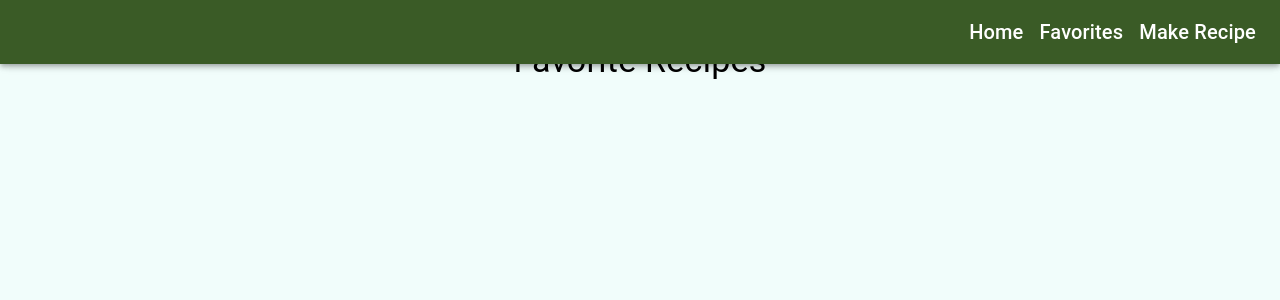
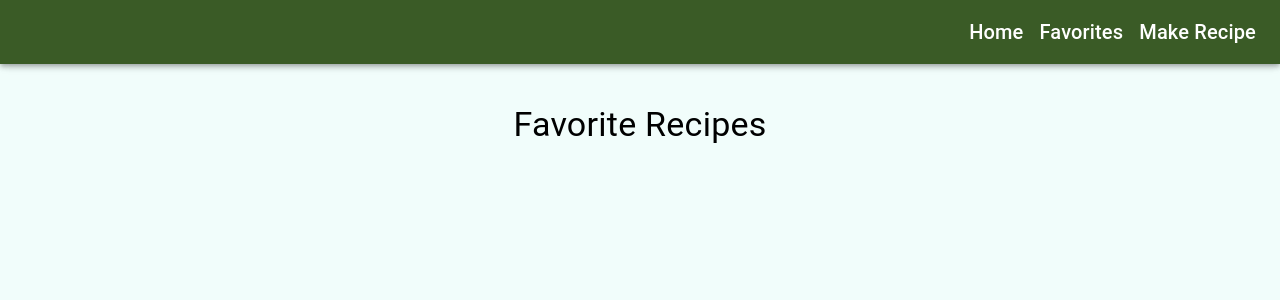
Before and after one commit to vknanavati/Recipe-App, a React (Create React App) app: page /favorites in a window 1280 px wide. Shown: the top 300 px of the page. Built offline with nearby package versions, Linux system fonts and the light colour scheme.

Commit message:
added padding to Container.

```diff
--- a/src/components/Favorites.js
+++ b/src/components/Favorites.js
@@ -4,7 +4,7 @@ import {Container,Typography} from '@mui/material';
 
 export function Favorites ({favorites, addFavorite}) {
     return (
-        <Container>
+        <Container sx={{paddingTop: '64px'}}>
             <Grid container justifyContent={"center"} direction={"column"} alignItems={"center"}>
                 <Grid>
                     <Typography
```
